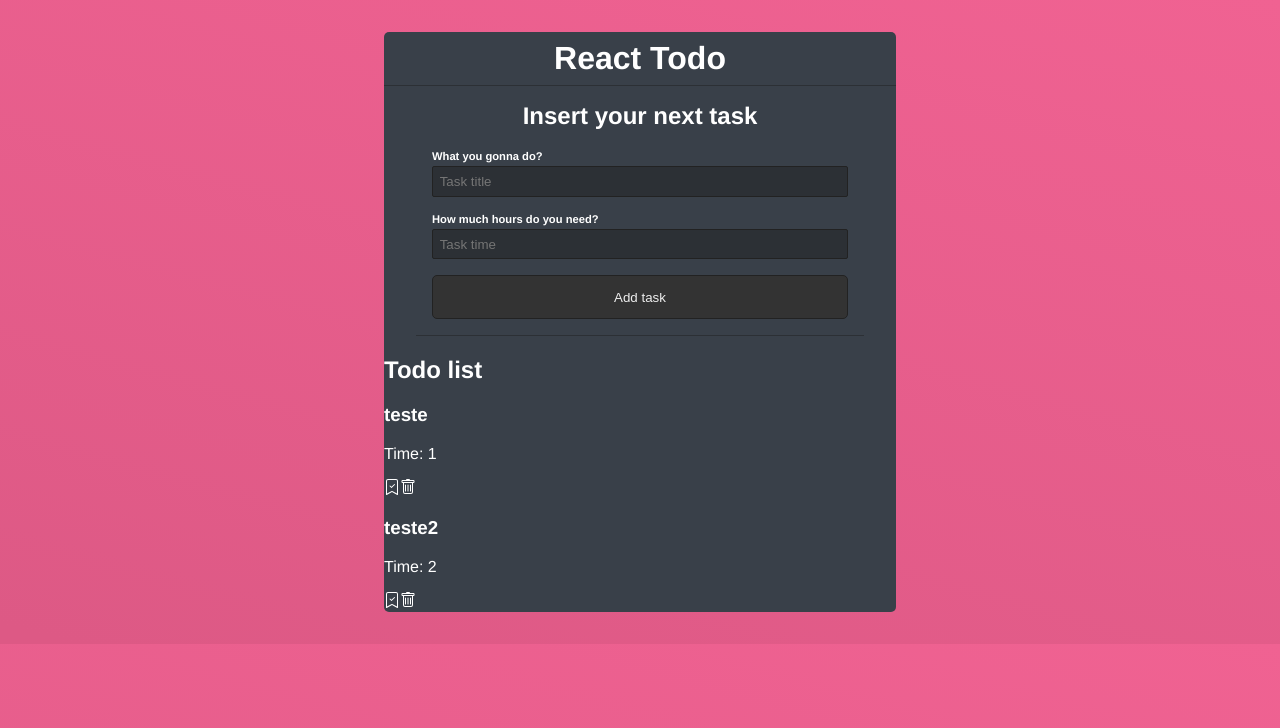
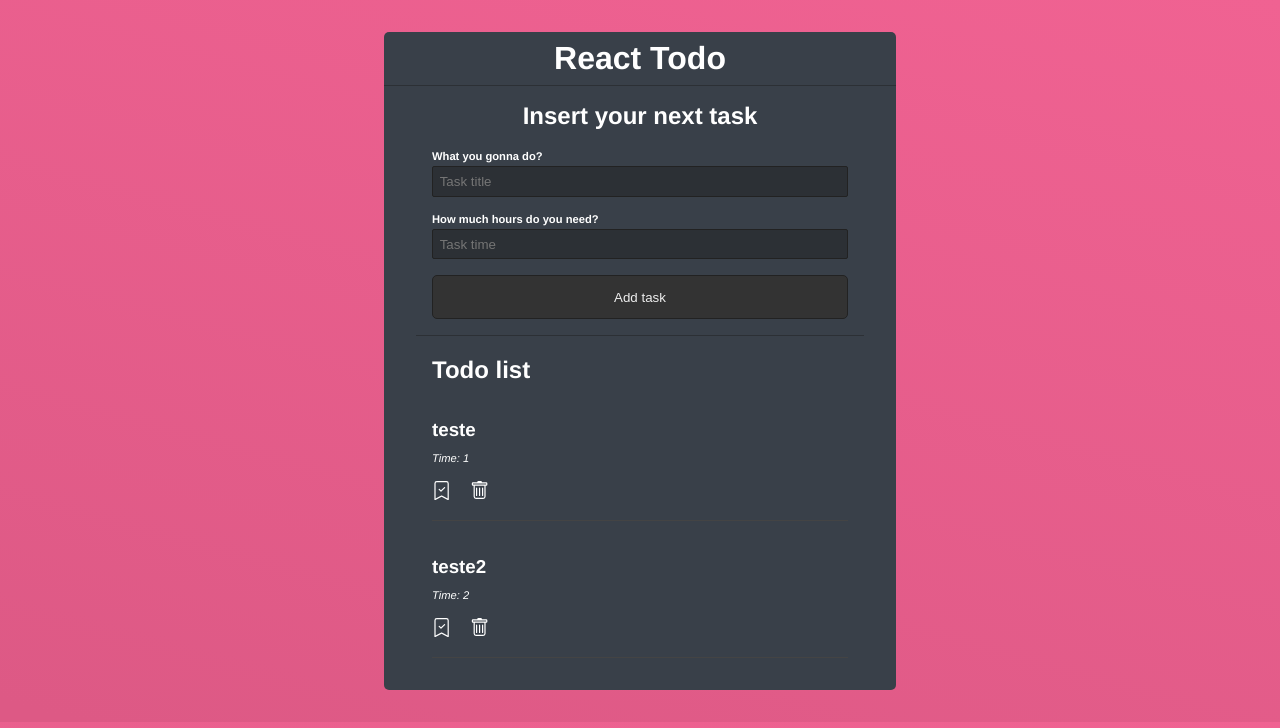
Before and after one commit to rafaelpolicher/projetos, a React (Create React App) app in the folder todo/: page / in a window 1280 px wide. Shown: the top 728 px of the page. Built offline with nearby package versions, Linux system fonts and the light colour scheme; data requests are answered from the project's data file.

Commit message:
Update App.css

```diff
--- a/todo/src/App.css
+++ b/todo/src/App.css
@@ -56,3 +56,46 @@ input[type='submit']{
   padding: 1em;
   cursor: pointer;
 }
+
+.todo-list{
+  padding: 0 1em 2em;
+  margin: 1em 2em;
+}
+.todo-list h2{
+  margin-bottom: 0;
+}
+
+.todo-list p{
+  text-align: center;
+}
+
+.todo{
+  border-bottom: 1px solid #444;
+  padding: 1em 0;
+}
+
+.todo h3{
+  margin-bottom: .5em;
+}
+
+.todo-done{
+  text-decoration: line-through;
+  color: rgb(240, 98, 146);
+}
+
+.todo p{
+  text-align: left;
+  font-style: italic;
+  font-size: .7em;
+  margin-bottom: 1.5em;
+}
+
+.todo svg{
+  font-size: 1.2em;
+  cursor: pointer;
+  margin-right: 1em;
+  transition: .4s;
+}
+.todo svg:hover{
+  color: rgb(240, 98, 146);
+}
```
